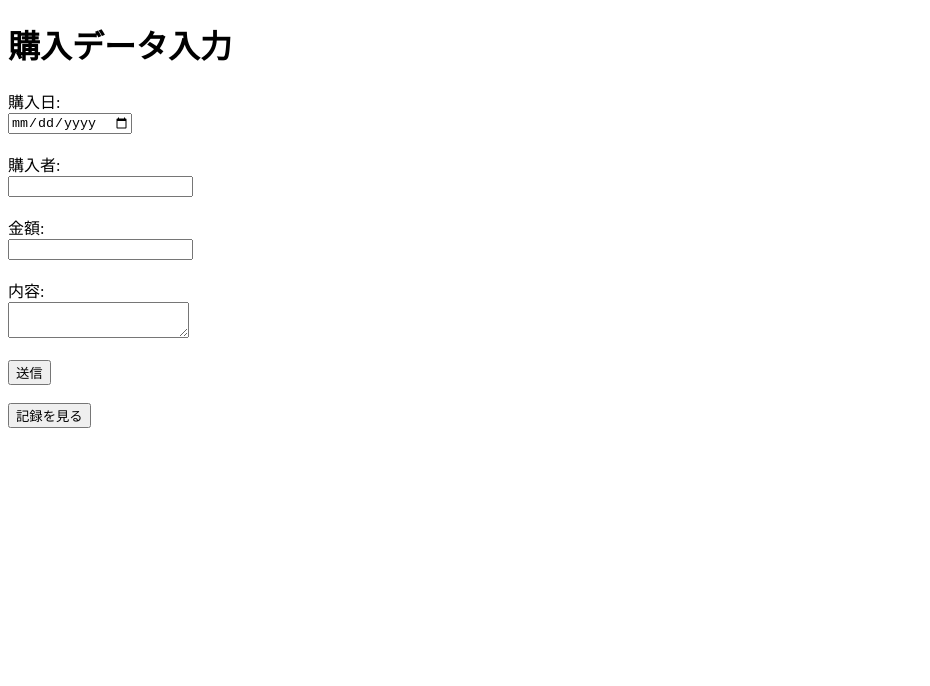
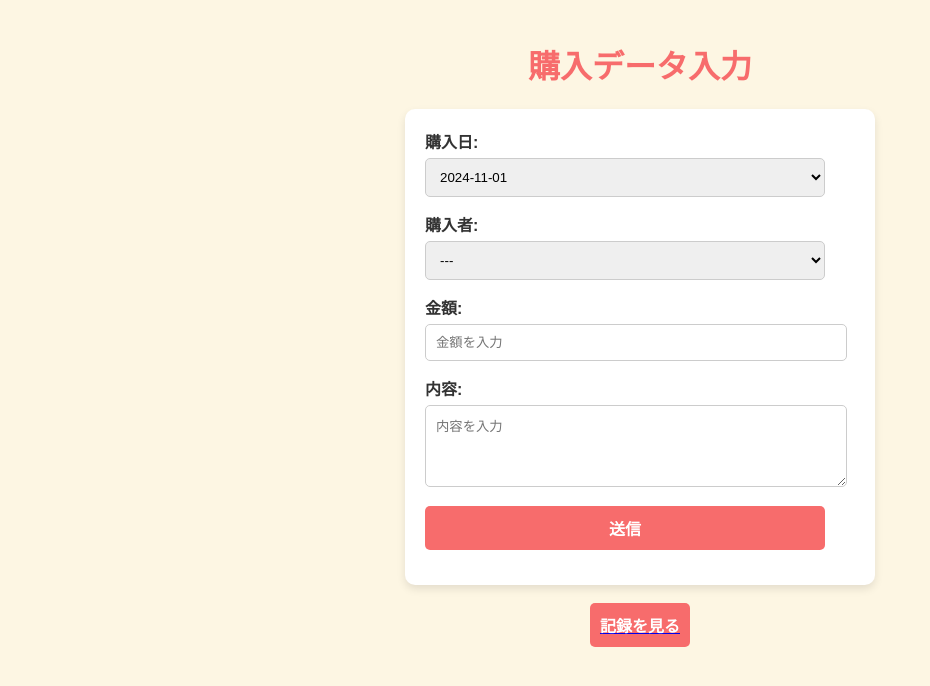
Before and after one commit to GeN1219/recpur, a plain HTML site: page index.html in a window 1280 px wide. Shown: the whole page, without its empty margins (0-930 px from the left). Drawn offline with Linux system fonts and the light colour scheme.

Commit message:
Add files via upload

```diff
--- a/index.html
+++ b/index.html
@@ -4,21 +4,81 @@
     <meta charset="UTF-8">
     <meta name="viewport" content="width=device-width, initial-scale=1.0">
     <title>購入データ入力</title>
+    <style>
+        body {
+            font-family: Arial, sans-serif;
+            background-color: #fdf6e3;
+            color: #333;
+            margin: 0;
+            padding: 20px;
+        }
+        h1 {
+            text-align: center;
+            color: #f76c6c;
+        }
+        form {
+            max-width: 400px;
+            margin: 0 auto;
+            background: #fff;
+            padding: 20px;
+            padding-right: 50px;
+            border-radius: 10px;
+            box-shadow: 0 4px 8px rgba(0, 0, 0, 0.1);
+        }
+        label {
+            font-weight: bold;
+            display: block;
+            margin-bottom: 5px;
+        }
+        select, input, textarea, button {
+            width: 100%;
+            padding: 10px;
+            margin-bottom: 15px;
+            border: 1px solid #ccc;
+            border-radius: 5px;
+        }
+        button {
+            background-color: #f76c6c;
+            color: #fff;
+            font-size: 16px;
+            font-weight: bold;
+            border: none;
+            cursor: pointer;
+        }
+        button:hover {
+            background-color: #f55353;
+        }
+        a button {
+            width: auto;
+            display: block;
+            margin: 0 auto;
+        }
+    </style>
 </head>
 <body>
     <h1>購入データ入力</h1>
     <form id="purchaseForm">
-        <label for="date">購入日:</label><br>
-        <input type="date" id="date" name="date" required><br><br>
+        <label for="date">購入日:</label>
+        <select id="date" name="date" required>
+            <option value="2024-11-01">2024-11-01</option>
+            <option value="2024-11-02">2024-11-02</option>
+            <option value="2024-11-03">2024-11-03</option>
+            <!-- 必要に応じて日付を追加 -->
+        </select>
 
-        <label for="buyer">購入者:</label><br>
-        <input type="text" id="buyer" name="buyer" required><br><br>
+        <label for="buyer">購入者:</label>
+        <select id="buyer" name="buyer" required>
+            <option value="space">---</option>
+            <option value="げん">げん</option>
+            <option value="あやの">あやの</option>
+            <!-- 必要に応じて購入者を追加 -->
+        </select>
 
-        <label for="amount">金額:</label><br>
-        <input type="number" id="amount" name="amount" required><br><br>
+        <label for="amount">金額:</label>
+        <input type="number" id="amount" name="amount" required placeholder="金額を入力">
 
-        <label for="description">内容:</label><br>
-        <textarea id="description" name="description" required></textarea><br><br>
+        <label for="description">内容:</label>
+        <textarea id="description" name="description" rows="4" required placeholder="内容を入力"></textarea>
 
         <button type="button" onclick="sendData()">送信</button>
     </form>
```
Also changed, not shown: records.html (+140 -32 lines).
